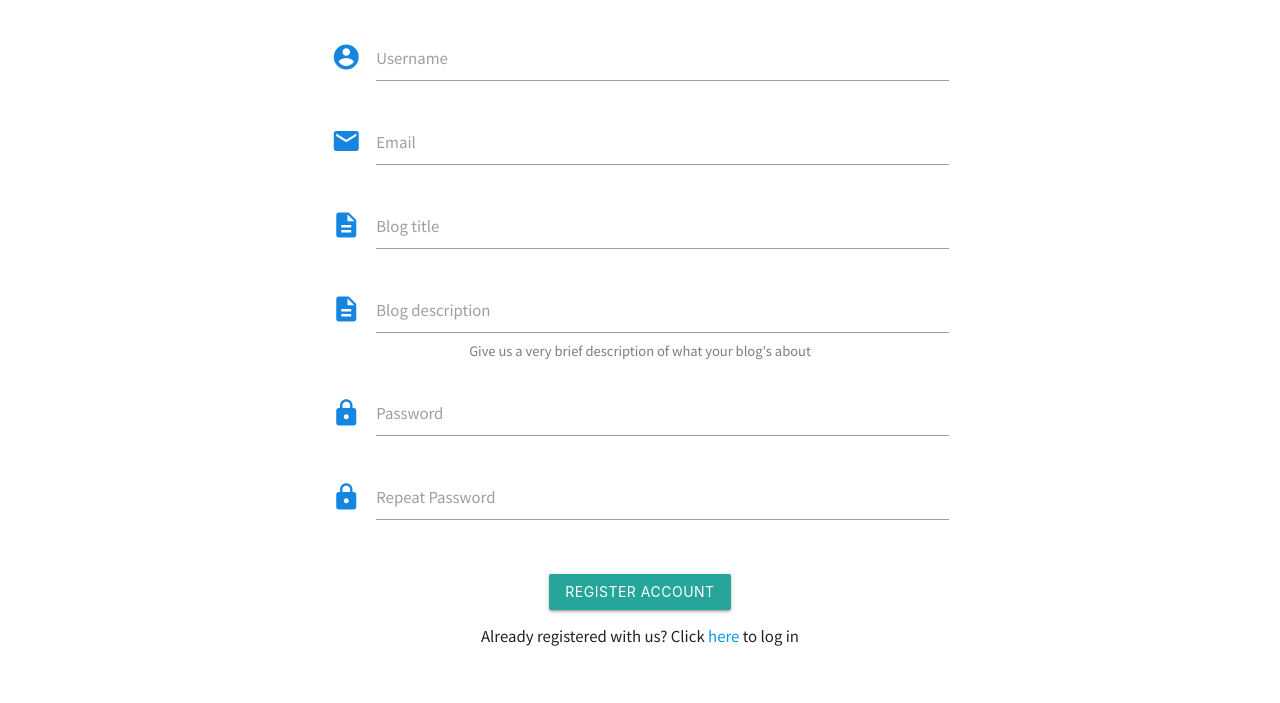
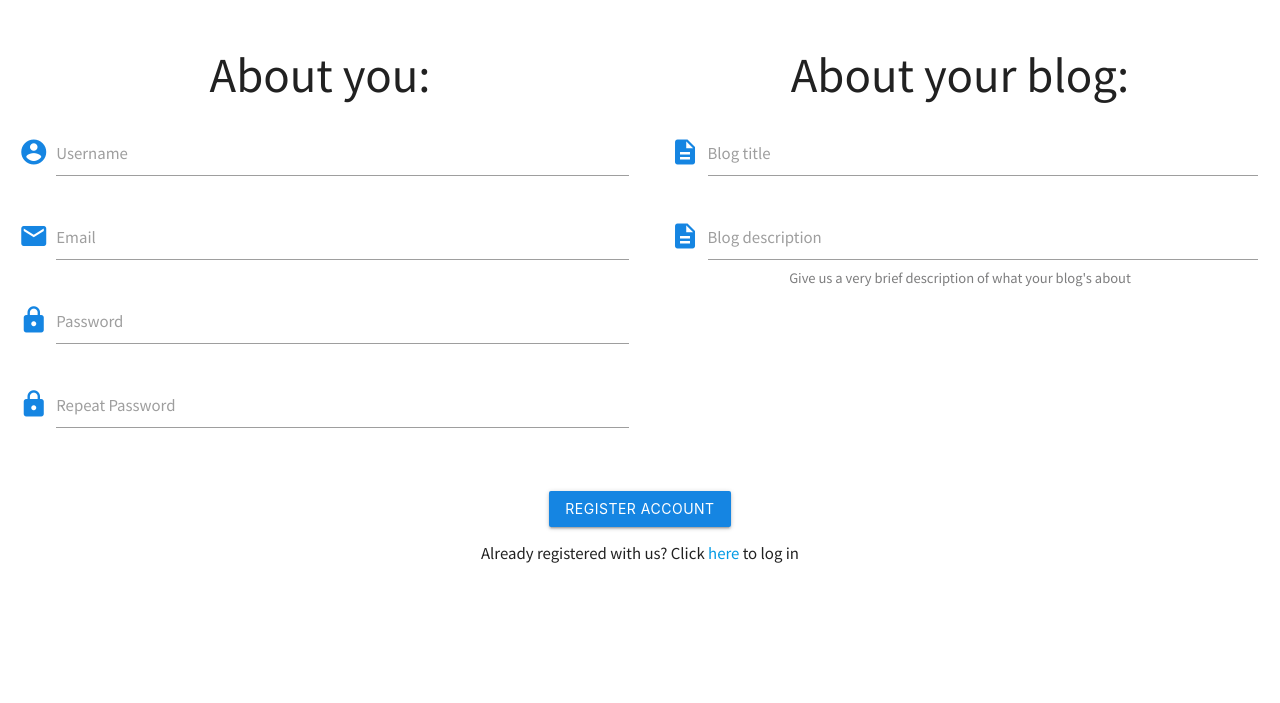
Before and after one commit to Code-Institute-Submissions/ci-bloggy, a Flask app: page /register in a window 1280 px wide. Shown: the part 159-862 px from the top of the page. After the commit the page ends 722 px from the top, so only its background shows below. Run offline with Flask 2, Linux system fonts and the light colour scheme; some libraries are stand-ins or nearby versions.

Commit message:
Redesign login form

```diff
--- a/bloggy/templates/register.html
+++ b/bloggy/templates/register.html
@@ -14,7 +14,9 @@ Bloggy | Register
 <main>
   <!-- Register form -->
   <div class="row">
-    <form method="POST" action="{{ url_for('register') }}" class="col s12 m6 offset-m3 login-form">
+    <div class="col s12 l6 center-align">
+      <h3>About you:</h3>
+      <form method="POST" action="{{ url_for('register') }}" class="login-form">
         {{ form.csrf_token }}
         <div class="row">
           {% with messages = get_flashed_messages() %}
@@ -34,7 +36,8 @@ Bloggy | Register
             <i class="material-icons prefix">account_circle</i>
             {{ form.username }}
             {% if form.username.errors %}
-          <ul class="center-align">{% for error in form.username.errors %}<li style="font-size: small; color: #F1007C;">
+            <ul class="center-align">{% for error in form.username.errors %}<li
+                style="font-size: small; color: #F1007C;">
                 {{ error }}</li>{% endfor %}</ul>
             {% endif %}
             <label for="icon_prefix">Username</label>
@@ -49,11 +52,34 @@ Bloggy | Register
             <label for="icon_prefix">Email</label>
           </div>
           <div class="input-field col s12">
+            <i class="material-icons prefix">lock</i>
+            {{ form.password }}
+            {% if form.password.errors %}
+            <ul class="center-align">{% for error in form.password.errors %}<li
+                style="font-size: small; color: #F1007C;">
+                {{ error }}</li>{% endfor %}</ul>
+            {% endif %}
+            <label for="password">Password</label>
+          </div>
+          <div class="input-field col s12">
+            <i class="material-icons prefix">lock</i>
+            {{ form.confirm_password }}
+            {% if form.confirm_password.errors %}
+            <ul class="center-align">{% for error in form.confirm_password.errors %}<li
+                style="font-size: small; color: #F1007C;">{{ error }}</li>{% endfor %}</ul>
+            {% endif %}
+            <label for="confirm_password">Repeat Password</label>
+          </div>
+        </div>
+    </div>
+    <div class="col s12 l6 center-align login-form">
+      <h3>About your blog:</h3>
+      <div class="input-field col s12">
         <i class="material-icons prefix">description</i>
         {{ form.blog_title }}
         {% if form.blog_title.errors %}
-          <ul class="center-align">{% for error in form.blog_title.errors %}<li
-              style="font-size: small; color: #F1007C;">{{ error }}</li>{% endfor %}</ul>
+        <ul class="center-align">{% for error in form.blog_title.errors %}<li style="font-size: small; color: #F1007C;">
+            {{ error }}</li>{% endfor %}</ul>
         {% endif %}
         <label for="icon_prefix">Blog title</label>
       </div>
@@ -67,33 +93,15 @@ Bloggy | Register
         <label for="icon_prefix">Blog description</label>
         <p class="center-align small">Give us a very brief description of what your blog's about</p>
       </div>
-        <div class="input-field col s12">
-          <i class="material-icons prefix">lock</i>
-          {{ form.password }}
-          {% if form.password.errors %}
-          <ul class="center-align">{% for error in form.password.errors %}<li style="font-size: small; color: #F1007C;">
-              {{ error }}</li>{% endfor %}</ul>
-          {% endif %}
-          <label for="password">Password</label>
     </div>
-        <div class="input-field col s12">
-          <i class="material-icons prefix">lock</i>
-          {{ form.confirm_password }}
-          {% if form.confirm_password.errors %}
-          <ul class="center-align">{% for error in form.confirm_password.errors %}<li
-              style="font-size: small; color: #F1007C;">{{ error }}</li>{% endfor %}</ul>
-          {% endif %}
-          <label for="confirm_password">Repeat Password</label>
   </div>
   <div class="input-field col s12 center-align">
     {{ form.recaptcha }}
   </div>
   <div class="col s12 center-align">
-          <button class="btn waves-effect register-button" type="submit" name="action">Register account</button>
+    <button class="btn waves-effect bloggy-button" type="submit" name="action">Register account</button>
     <p>Already registered with us? Click <a href="{{ url_for('login') }}">here</a> to log in</p>
   </div>
-      </div>
 </form>
-  </div>
 </main>
 {% endblock %}
```
Lines whose indentation alone changed are shown as unchanged.
